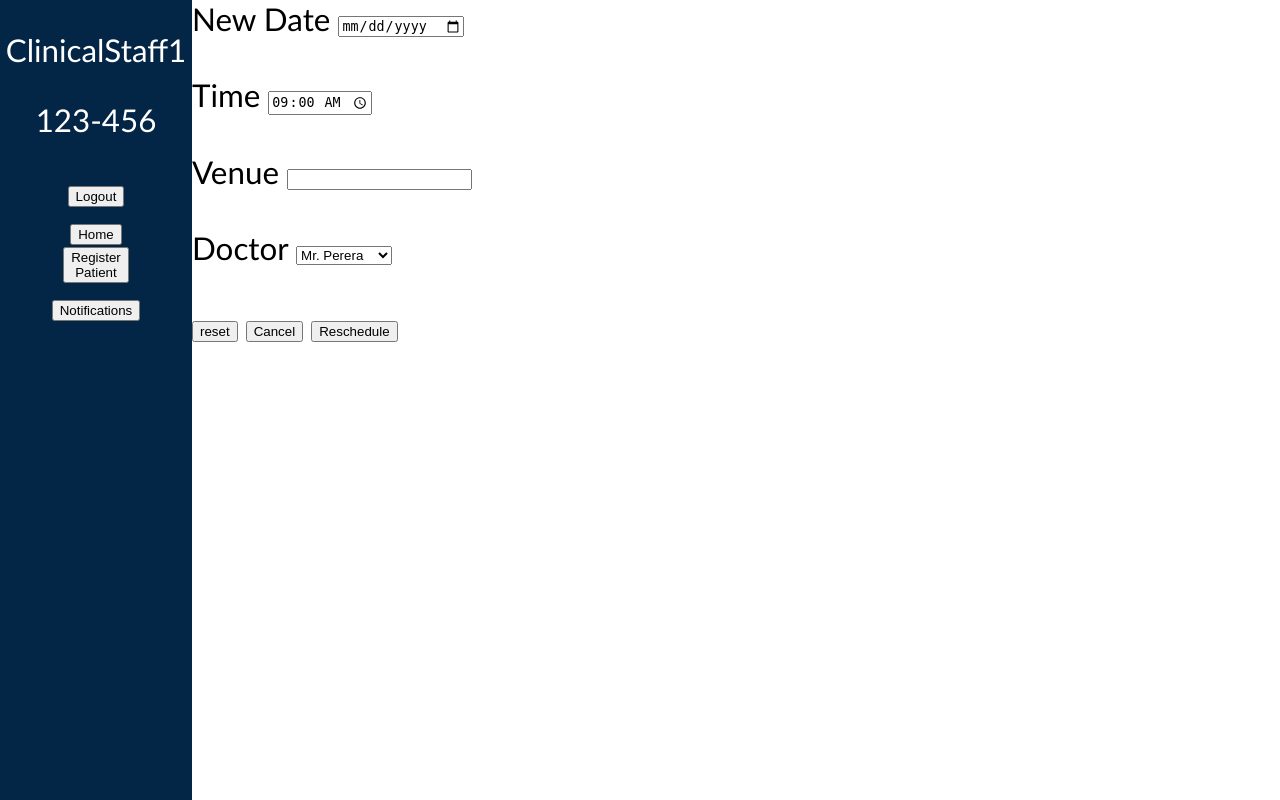
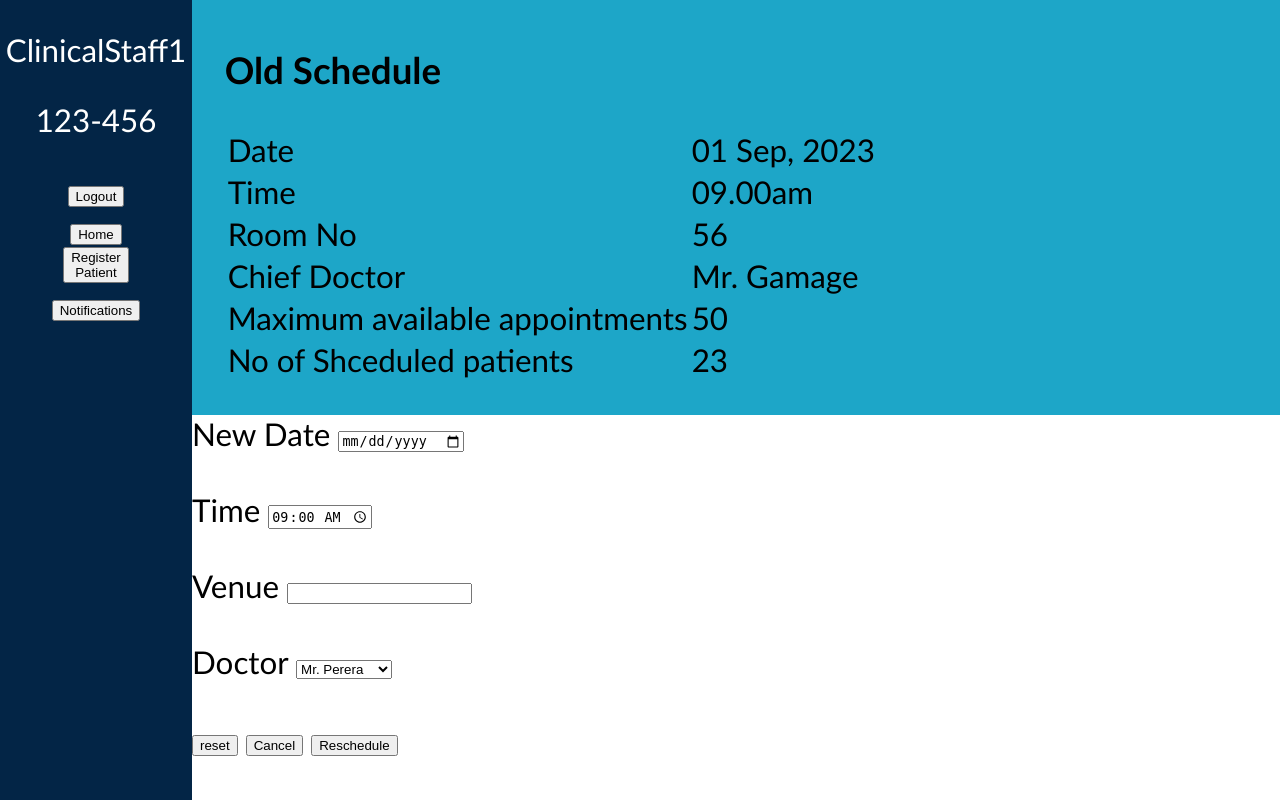
Before and after one commit to AsankaRukshanRathnayake/eClinic-Scheduler, a PHP site: page /ClinicalStaff/reschedule.php in a window 1280 px wide. Run offline with PHP 8.4, Linux system fonts and the light colour scheme.

Commit message:
Added old schedule view option

```diff
--- a/ClinicalStaff/reschedule.php
+++ b/ClinicalStaff/reschedule.php
@@ -9,6 +9,36 @@
         </div>
 
         <div class="main">
+            <div class="topnavbar">
+                <h3>Old Schedule</h3>
+                <table>
+                    <tr>
+                        <td>Date</td>
+                        <td>01 Sep, 2023</td>
+                    </tr>
+                    <tr>
+                        <td>Time</td>
+                        <td>09.00am</td>
+                    </tr>
+                    <tr>
+                        <td>Room No</td>
+                        <td>56</td>
+                    </tr>
+                    <tr>
+                        <td>Chief Doctor</td>
+                        <td>Mr. Gamage</td>
+                    </tr>
+                    <tr>
+                        <td>Maximum available appointments</td>
+                        <td>50</td>
+                    </tr>
+                    <tr>
+                        <td>No of Shceduled patients</td>
+                        <td>23</td>
+                    </tr>
+
+                </table>
+            </div>
             <form action="home.php" method="POST">
                 <input type="hidden" name="clinicID">
 
```
